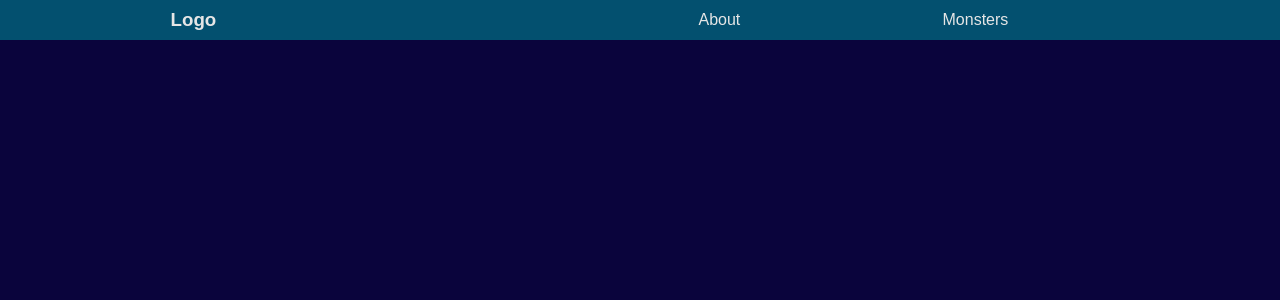
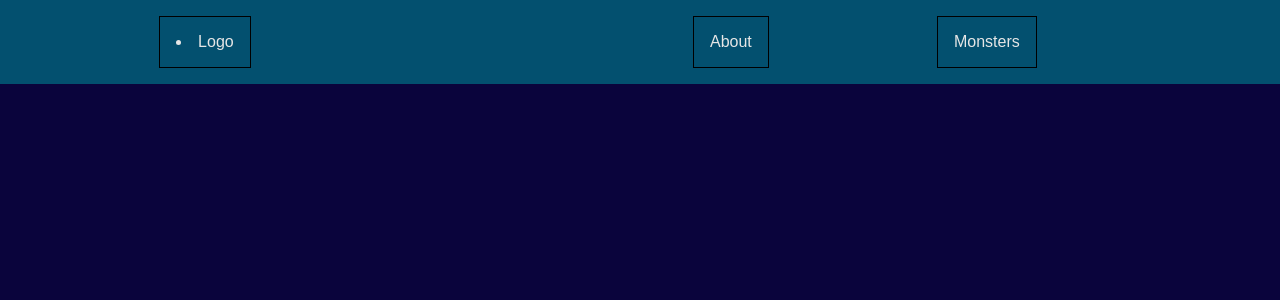
Before and after one commit to Plutoneus/playground, a React (Create React App) app: page / in a window 1280 px wide. Shown: the top 300 px of the page. Built offline with nearby package versions, Linux system fonts and the light colour scheme.

Commit message:
Nav Boxes 0

```diff
--- a/src/components/Nav.js
+++ b/src/components/Nav.js
@@ -1,20 +1,20 @@
 import React from 'react';
-import { Link } from 'react-router-dom';
+import { NavLink, Link } from 'react-router-dom';
 import '../index.css';
 
 const Nav = () => {
     return (
         <nav>
-            <Link className="nav-link" to="/playground">
-                <h3>Logo</h3>
-            </Link>
+            <NavLink className="nav-link" to="/playground">
+                <li>Logo</li>
+            </NavLink>
             <ul className="nav-links">
-                <Link className="nav-link" to="/playground/about">
+                <NavLink className="nav-link" to="/playground/about">
                     <li>About</li>
-                </Link>
-                <Link className="nav-link" to="/playground/monsters">
+                </NavLink>
+                <NavLink className="nav-link" to="/playground/monsters">
                     <li>Monsters</li>
-                </Link>
+                </NavLink>
             </ul>
         </nav>
     );
--- a/src/index.css
+++ b/src/index.css
@@ -10,14 +10,9 @@ nav {
     justify-content: space-around;
     align-items: center;
     /*min-height: 10vh;*/
-    height: 5vh;
+    min-height: 5vh;
     background: #03506f;
     color: #c5a880;
-    transition: all 0.3s ease;
-}
-
-nav:hover {
-    height: 6vh;
     transition: all 0.3s ease;
 }
 
@@ -30,13 +25,19 @@ nav:hover {
 }
 
 .nav-link {
+    height: inherit;
+    border: 1px solid black;
+    padding: 1em;
     text-decoration: none;
+    text-align: center;
     color: #e6e6e6;
+    transition: all 0.3s ease;
 }
 
 .nav-link:hover {
     cursor: pointer;
-    border-bottom: 1px solid #e6e6e6;
+    background: #0a043c;
+    /*border-bottom: 1px solid #e6e6e6;*/
     transition: all 0.3s ease;
 }
 
```
Also changed, not shown: 1 other file (tests, documents, lock files or other folders).
